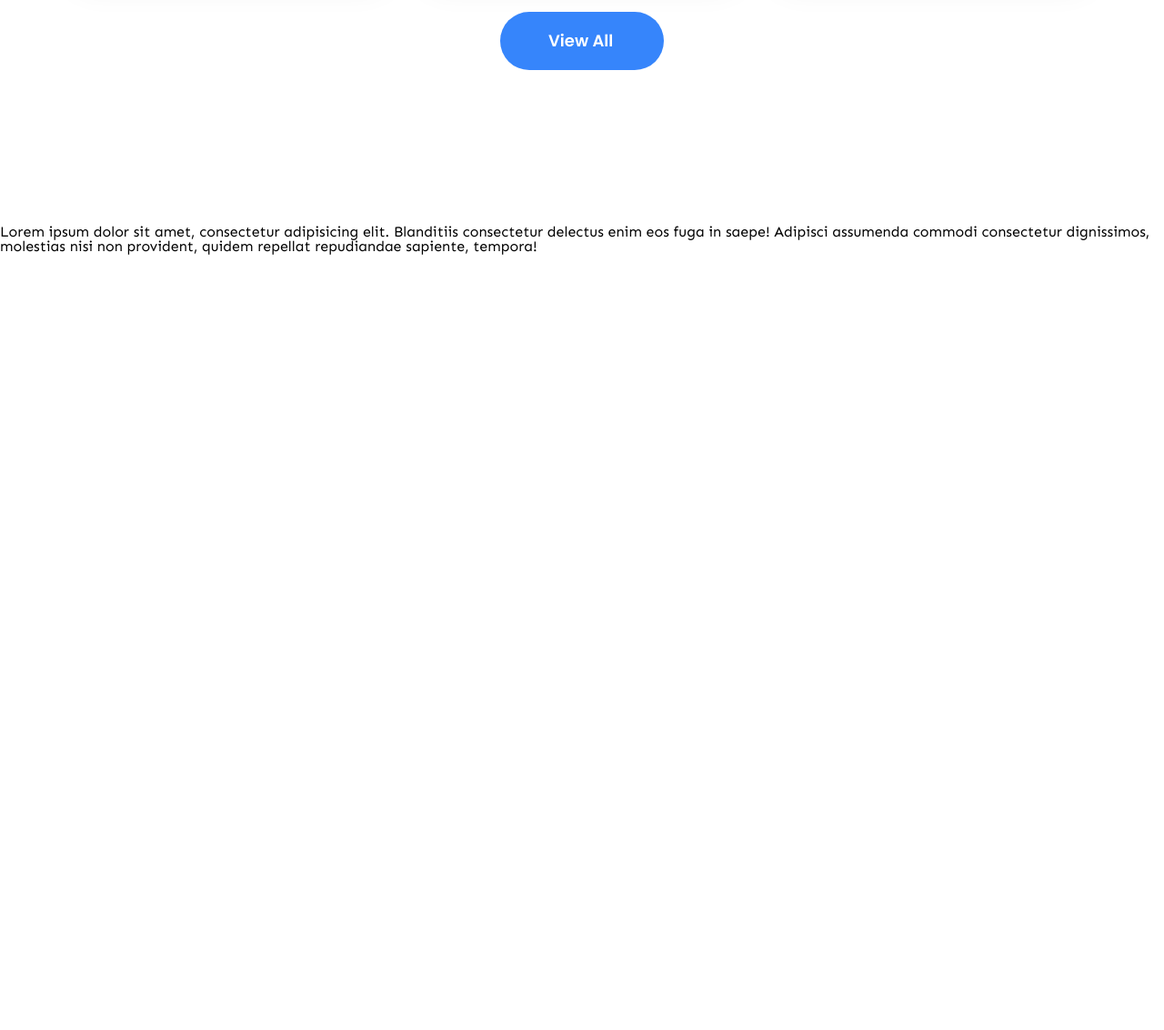
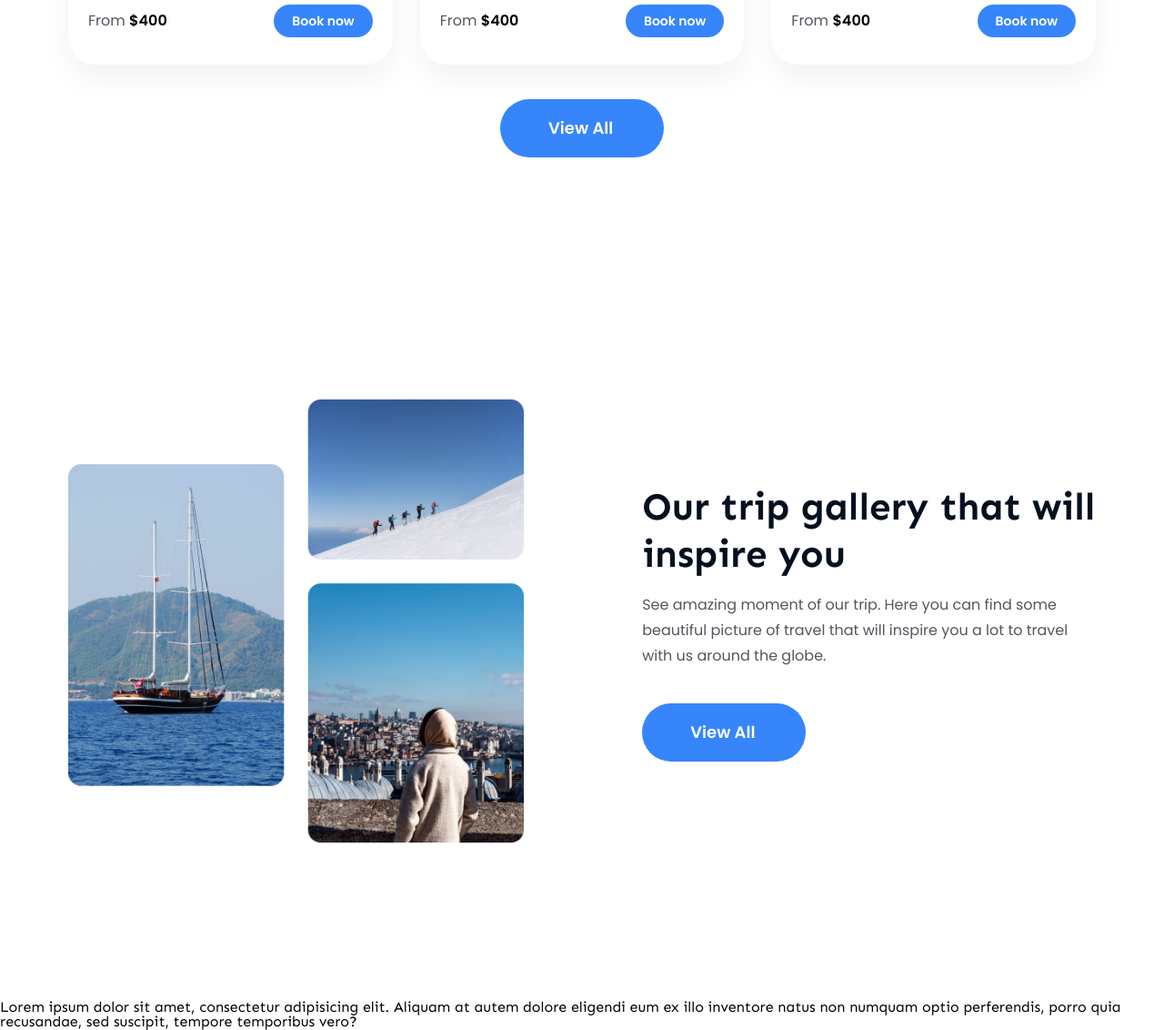
Before and after one commit to sonicname/travel-agency-landing-page, a plain HTML site: page index.html in a window 1280 px wide. Shown: the part 2442-3574 px from the top of the page at 91% size. Before the commit the page ends 2722 px from the top, so only its background shows below. Drawn offline with Linux system fonts and the light colour scheme.

Commit message:
update gallery

```diff
--- a/index.html
+++ b/index.html
@@ -306,11 +306,32 @@
         </div>
       </section>
 
+      <section id="review" class="gallery">
+        <div class="gallery__container container">
+          <div class="gallery__img">
+            <img src="./assets/gallery/gallery-image.png" alt="" />
+          </div>
+
+          <div class="gallery__content">
+            <h2 class="gallery__title">
+              Our trip gallery that will inspire you
+            </h2>
+            <p class="gallery__subtitle">
+              See amazing moment of our trip. Here you can find some beautiful
+              picture of travel that will inspire you a lot to travel with us
+              around the globe.
+            </p>
+
+            <a class="gallery__btn" href="">View All</a>
+          </div>
+        </div>
+      </section>
+
       <section>
-        Lorem ipsum dolor sit amet, consectetur adipisicing elit. Blanditiis
-        consectetur delectus enim eos fuga in saepe! Adipisci assumenda commodi
-        consectetur dignissimos, molestias nisi non provident, quidem repellat
-        repudiandae sapiente, tempora!
+        Lorem ipsum dolor sit amet, consectetur adipisicing elit. Aliquam at
+        autem dolore eligendi eum ex illo inventore natus non numquam optio
+        perferendis, porro quia recusandae, sed suscipit, tempore temporibus
+        vero?
       </section>
     </main>
 
--- a/style/style.scss
+++ b/style/style.scss
@@ -373,9 +373,11 @@
     display: flex;
     flex-direction: column;
     gap: 5.5rem 0;
+    padding-bottom: 9.6rem;
   }
 
   &__header {
+    margin-top: 9.6rem;
     display: flex;
     flex-direction: column;
     gap: 1.6rem 0;
@@ -511,3 +513,62 @@
     background-color: #3685fb;
   }
 }
+
+.gallery {
+  width: 100%;
+
+  &__container {
+    display: flex;
+    align-items: center;
+    justify-content: space-between;
+    gap: 0 13rem;
+  }
+
+  &__img {
+    max-width: 57rem;
+    max-height: 55.4rem;
+
+    img {
+      width: 100%;
+      height: 100%;
+      object-fit: cover;
+    }
+  }
+
+  &__content {
+    display: flex;
+    flex-direction: column;
+  }
+
+  &__title {
+    font-weight: 700;
+    font-size: 4.2rem;
+    line-height: 5.2rem;
+    letter-spacing: -2%;
+    color: #05101f;
+  }
+
+  &__subtitle {
+    margin-top: 1.6rem;
+    font-family: "Poppins", sans-serif;
+    font-weight: 400;
+    font-size: 1.6rem;
+    line-height: 2.8rem;
+    color: #52575f;
+  }
+
+  &__btn {
+    width: 18rem;
+    height: 6.4rem;
+    margin-top: 3.8rem;
+    padding: 1.7rem 5.3rem;
+    font-family: "Poppins", sans-serif;
+    font-weight: 600;
+    line-height: 3rem;
+    font-size: 1.8rem;
+    color: white;
+
+    background-color: #3685fb;
+    border-radius: 3.2rem;
+  }
+}
```
Also changed, not shown: style/style.css, 1 other file.
